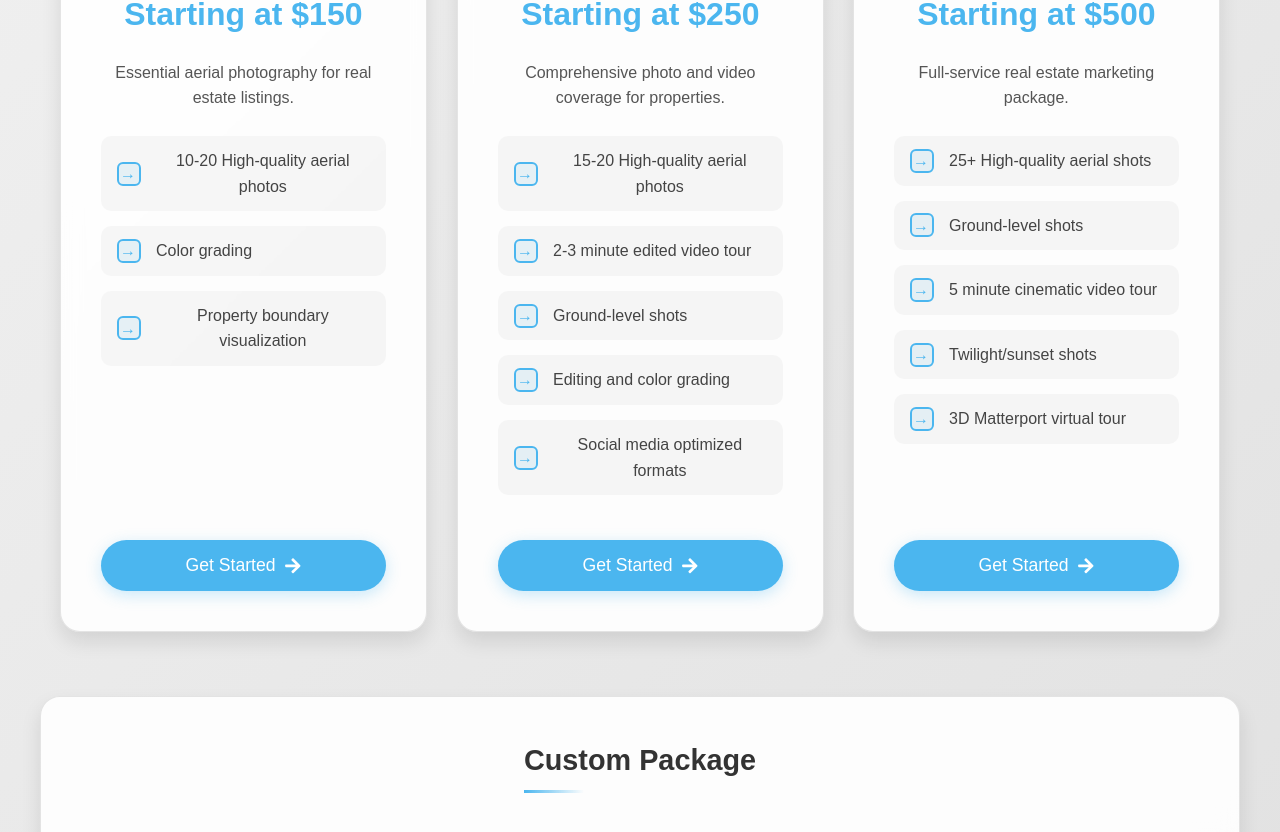
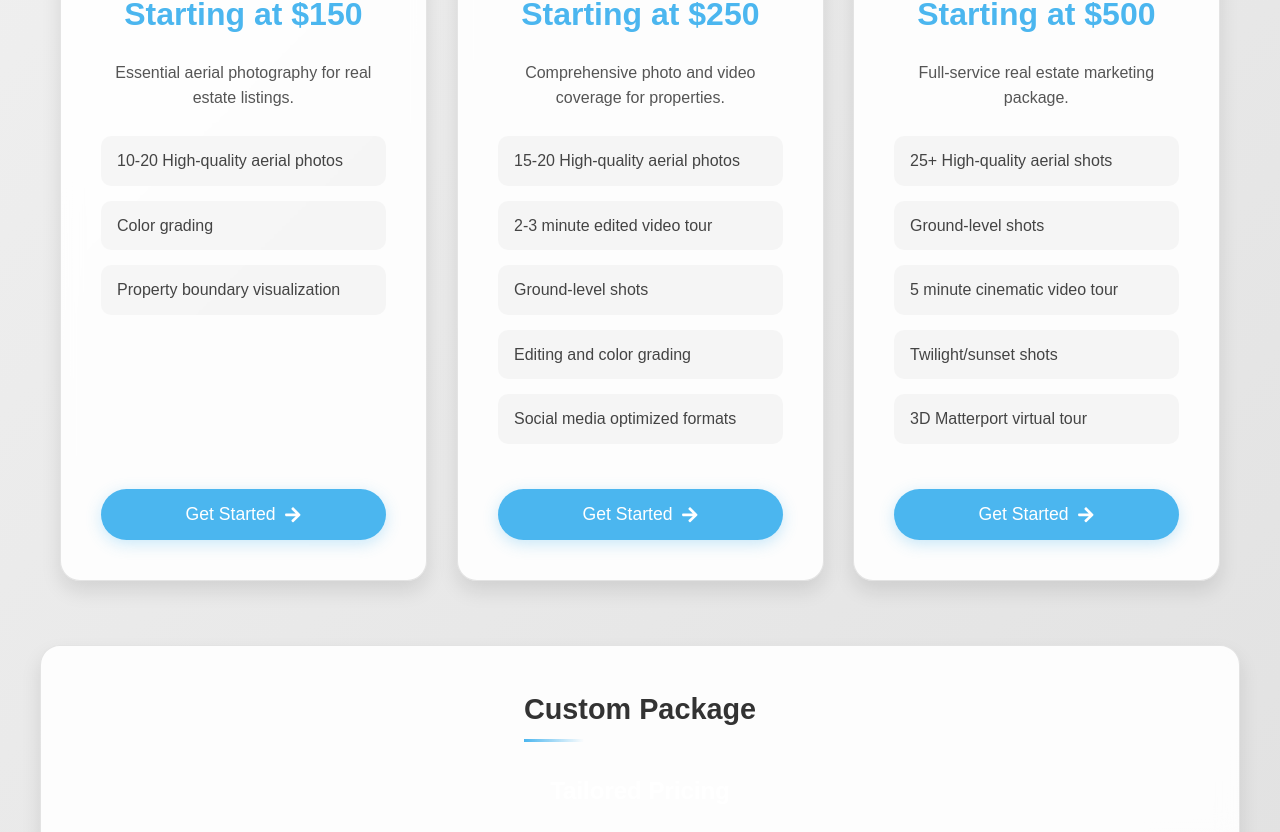
Before and after one commit to Mattyboy25/chris-website, a React (Vite) app: page /services in a window 1280 px wide. Shown: the part 1140-1972 px from the top of the page. Built offline with nearby package versions, Linux system fonts and the light colour scheme; no server answers.

Commit message:
Update services styles: enhance feature list layout and remove checkbox for improved user interaction

```diff
--- a/src/pages/Services.jsx
+++ b/src/pages/Services.jsx
@@ -100,15 +100,13 @@ function Services() {const videoRef = useRef(null);
                 <h3 className="service-title">{service.title}</h3>
                 <div className="service-price">{service.info.pricing}</div>
                 <p className="service-description">{service.shortDesc}</p>                <ul className="service-features">
-                  {service.features.slice(0, 5).map((feature, idx) => (
-                    <motion.li
+                  {service.features.slice(0, 5).map((feature, idx) => (                    <motion.li
                       key={idx}
                       initial={{ opacity: 0, x: -20 }}
                       whileInView={{ opacity: 1, x: 0 }}
                       viewport={{ once: true }}
                       transition={{ delay: 0.4 + idx * 0.1 }}
                     >
-                      <span className="feature-checkbox"></span>
                       {feature}
                     </motion.li>
                   ))}
--- a/src/styles/Services.css
+++ b/src/styles/Services.css
@@ -281,31 +281,16 @@ body.light .services-fallback-bg {
   transform: translateX(5px);
 }
 
-.service-features li:hover .feature-checkbox {
-  background: rgba(75, 182, 239, 0.2);
-  transform: scale(1.1);
-}
-
-.feature-checkbox {
-  width: 24px;
-  height: 24px;
-  border: 2px solid #4bb6ef;
-  border-radius: 6px;
-  display: inline-flex;
+.service-features li {
+  margin-bottom: 15px;
+  display: flex;
   align-items: center;
-  justify-content: center;
+  cursor: pointer;
+  padding: 12px 16px;
+  border-radius: 10px;
   transition: all 0.3s ease;
-  position: relative;
-  background: rgba(75, 182, 239, 0.1);
-  flex-shrink: 0;
-}
-
-.feature-checkbox::after {
-  content: '→';
-  color: #4bb6ef;
-  font-size: 16px;
-  opacity: 1;
-  transform: translateX(-1px);
+  background: rgba(255, 255, 255, 0.03);
+  font-size: 1rem;
 }
 
 body.light .service-features li {
```
